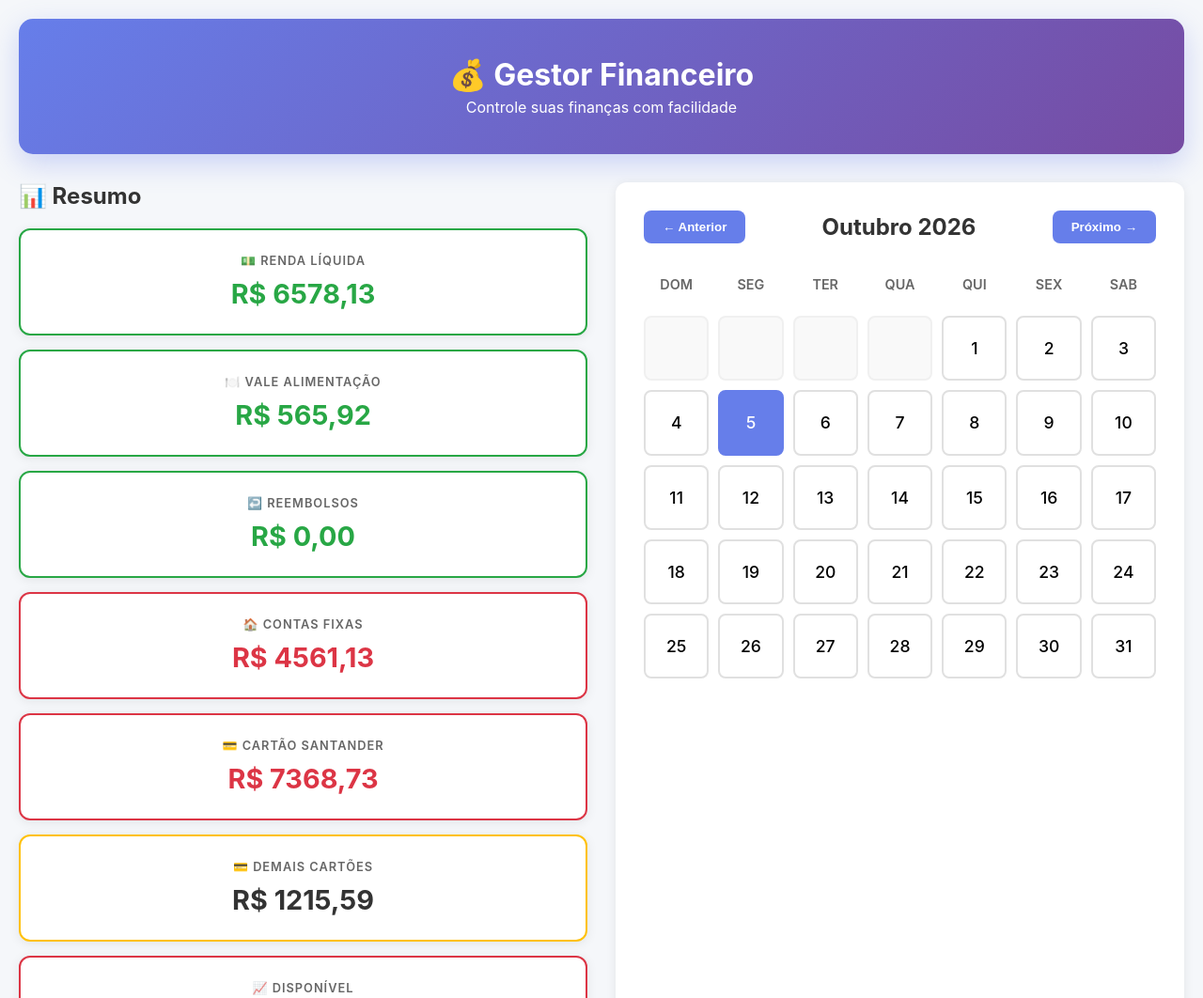
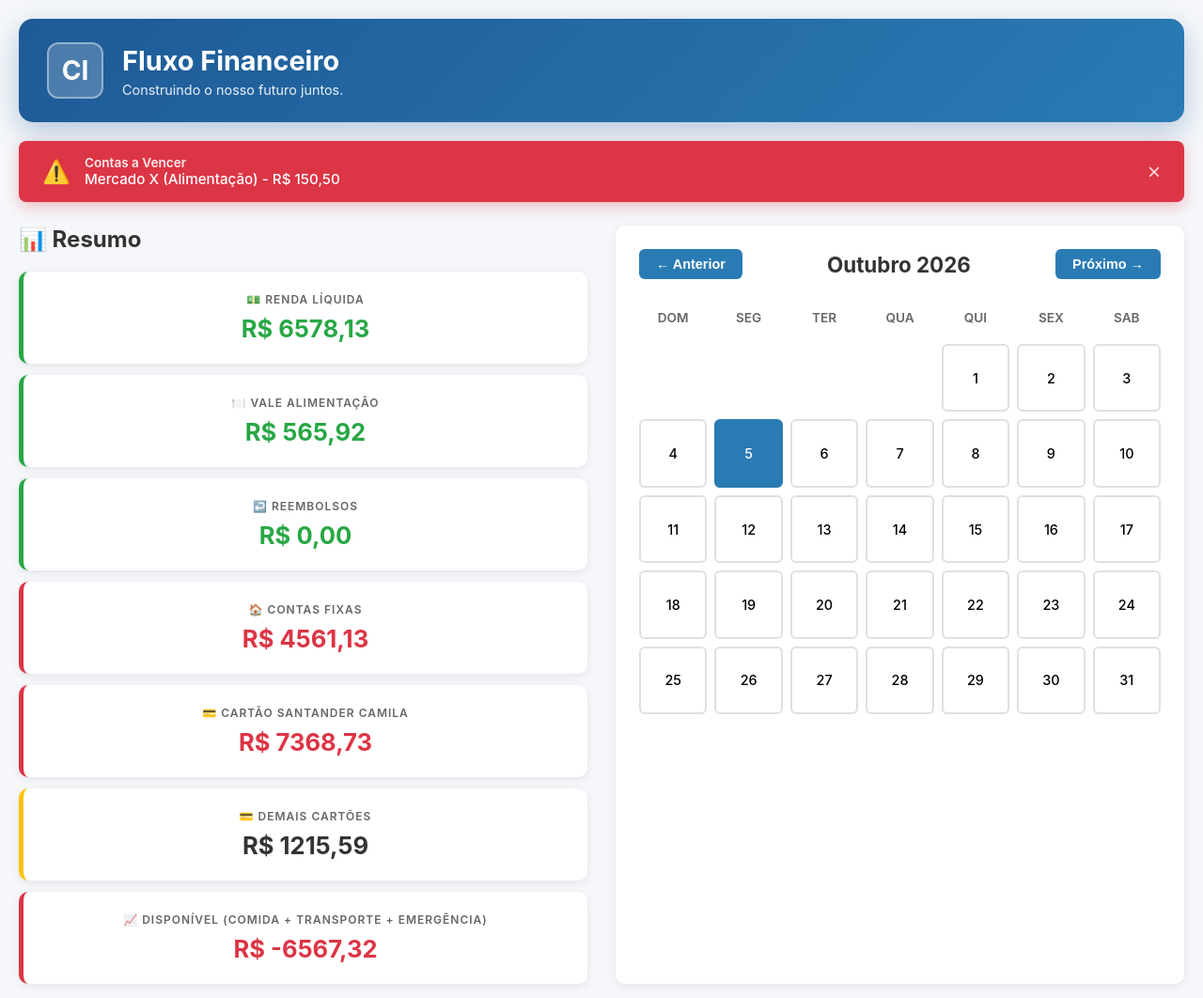
Before and after one commit to carlamonteiro497-spec/gestor-financeiro-server, a website: page public/index.html in a window 1280 px wide. Shown: the top 1062 px of the page at 94% size. Drawn offline with Linux system fonts and the light colour scheme.

Commit message:
Add logo CI and vencimento banner

```diff
--- a/public/index.html
+++ b/public/index.html
@@ -22,19 +22,106 @@
             margin: 0 auto;
         }
 
+        /* Header com Logo */
         header {
-            background: linear-gradient(135deg, #667eea 0%, #764ba2 100%);
+            background: linear-gradient(135deg, #1e5a96 0%, #2a7bb4 100%);
             color: white;
-            padding: 40px 30px;
+            padding: 25px 30px;
             border-radius: 15px;
-            margin-bottom: 30px;
-            box-shadow: 0 10px 30px rgba(102, 126, 234, 0.3);
-            text-align: center;
+            margin-bottom: 20px;
+            box-shadow: 0 10px 30px rgba(30, 90, 150, 0.3);
+            display: flex;
+            align-items: center;
+            gap: 20px;
         }
 
-        header h1 {
-            font-size: 2em;
+        .logo {
+            width: 60px;
+            height: 60px;
+            background: rgba(255, 255, 255, 0.2);
+            border-radius: 12px;
+            display: flex;
+            align-items: center;
+            justify-content: center;
+            font-size: 28px;
+            font-weight: bold;
+            border: 2px solid rgba(255, 255, 255, 0.4);
+            flex-shrink: 0;
+        }
+
+        .header-text h1 {
+            font-size: 1.8em;
             margin-bottom: 5px;
+        }
+
+        .header-text p {
+            opacity: 0.9;
+            font-size: 0.9em;
+        }
+
+        /* Banner de Vencimento */
+        .vencimento-banner {
+            background: #dc3545;
+            color: white;
+            padding: 15px 25px;
+            border-radius: 8px;
+            margin-bottom: 25px;
+            display: flex;
+            justify-content: space-between;
+            align-items: center;
+            box-shadow: 0 5px 15px rgba(220, 53, 69, 0.3);
+            animation: slideDown 0.4s ease;
+        }
+
+        @keyframes slideDown {
+            from {
+                transform: translateY(-20px);
+                opacity: 0;
+            }
+            to {
+                transform: translateY(0);
+                opacity: 1;
+            }
+        }
+
+        .vencimento-content {
+            display: flex;
+            align-items: center;
+            gap: 15px;
+        }
+
+        .vencimento-icon {
+            font-size: 24px;
+        }
+
+        .vencimento-text {
+            display: flex;
+            flex-direction: column;
+        }
+
+        .vencimento-label {
+            font-size: 0.85em;
+            opacity: 0.9;
+            font-weight: 600;
+        }
+
+        .vencimento-details {
+            font-size: 0.95em;
+            font-weight: 500;
+        }
+
+        .vencimento-close {
+            background: none;
+            border: none;
+            color: white;
+            font-size: 24px;
+            cursor: pointer;
+            opacity: 0.8;
+            transition: opacity 0.3s;
+        }
+
+        .vencimento-close:hover {
+            opacity: 1;
         }
 
         .main-layout {
@@ -53,48 +140,48 @@
         .cards-grid {
             display: grid;
             grid-template-columns: 1fr;
-            gap: 15px;
+            gap: 12px;
         }
 
         .card {
             background: white;
-            padding: 25px;
-            border-radius: 12px;
-            box-shadow: 0 2px 12px rgba(0,0,0,0.08);
-            border: 2px solid #e0e0e0;
+            padding: 22px;
+            border-radius: 10px;
+            box-shadow: 0 2px 10px rgba(0,0,0,0.08);
+            border-left: 5px solid #2a7bb4;
             cursor: pointer;
             transition: all 0.3s ease;
             text-align: center;
         }
 
         .card:hover {
-            box-shadow: 0 8px 25px rgba(0,0,0,0.15);
-            transform: translateY(-5px);
+            box-shadow: 0 8px 20px rgba(0,0,0,0.12);
+            transform: translateY(-4px);
         }
 
         .card.positive {
-            border-color: #28a745;
+            border-left-color: #28a745;
         }
 
         .card.negative {
-            border-color: #dc3545;
+            border-left-color: #dc3545;
         }
 
         .card.warning {
-            border-color: #ffc107;
+            border-left-color: #ffc107;
         }
 
         .card-label {
-            font-size: 0.8em;
+            font-size: 0.75em;
             color: #666;
             text-transform: uppercase;
             letter-spacing: 1px;
-            margin-bottom: 10px;
+            margin-bottom: 8px;
             font-weight: 600;
         }
 
         .card-value {
-            font-size: 1.8em;
+            font-size: 1.6em;
             font-weight: bold;
             color: #333;
         }
@@ -110,9 +197,9 @@
         /* Calendar Section */
         .calendar-section {
             background: white;
-            padding: 30px;
-            border-radius: 12px;
-            box-shadow: 0 2px 12px rgba(0,0,0,0.08);
+            padding: 25px;
+            border-radius: 10px;
+            box-shadow: 0 2px 10px rgba(0,0,0,0.08);
         }
 
         .calendar-header {
@@ -123,23 +210,25 @@
         }
 
         .calendar-header button {
-            background: #667eea;
+            background: #2a7bb4;
             color: white;
             border: none;
-            padding: 10px 20px;
-            border-radius: 8px;
+            padding: 8px 18px;
+            border-radius: 6px;
             cursor: pointer;
             font-weight: bold;
             transition: all 0.3s;
+            font-size: 0.9em;
         }
 
         .calendar-header button:hover {
-            background: #764ba2;
+            background: #1e5a96;
+            transform: translateY(-2px);
         }
 
         .calendar-header h3 {
             color: #333;
-            font-size: 1.5em;
+            font-size: 1.4em;
             flex: 1;
             text-align: center;
         }
@@ -147,23 +236,23 @@
         .calendar-weekdays {
             display: grid;
             grid-template-columns: repeat(7, 1fr);
-            gap: 10px;
-            margin-bottom: 15px;
+            gap: 8px;
+            margin-bottom: 12px;
         }
 
         .weekday {
             text-align: center;
             font-weight: 600;
             color: #666;
-            padding: 10px 0;
-            font-size: 0.9em;
+            padding: 8px 0;
+            font-size: 0.85em;
             text-transform: uppercase;
         }
 
         .calendar-days {
             display: grid;
             grid-template-columns: repeat(7, 1fr);
-            gap: 10px;
+            gap: 8px;
         }
 
         .day {
@@ -173,23 +262,24 @@
             align-items: center;
             justify-content: center;
             border: 2px solid #e0e0e0;
-            border-radius: 8px;
+            border-radius: 6px;
             cursor: pointer;
             transition: all 0.3s;
             background: white;
             font-weight: 500;
             position: relative;
+            font-size: 0.9em;
         }
 
         .day:hover {
-            border-color: #667eea;
-            background: #f9f9f9;
+            border-color: #2a7bb4;
+            background: #f0f6fb;
         }
 
         .day.today {
-            background: #667eea;
+            background: #2a7bb4;
             color: white;
-            border-color: #667eea;
+            border-color: #2a7bb4;
         }
 
         .day.has-event {
@@ -199,15 +289,12 @@
 
         .day.has-event.today {
             background: #dc3545;
-        }
-
-        .day-number {
-            font-size: 1.1em;
+            border-color: #dc3545;
         }
 
         .day-dot {
-            width: 6px;
-            height: 6px;
+            width: 5px;
+            height: 5px;
             background: #dc3545;
             border-radius: 50%;
             margin-top: 2px;
@@ -218,14 +305,13 @@
         }
 
         .day.empty {
-            background: #f9f9f9;
+            background: transparent;
             cursor: default;
-            border-color: #f0f0f0;
+            border-color: transparent;
         }
 
         .day.empty:hover {
-            background: #f9f9f9;
-            border-color: #f0f0f0;
+            background: transparent;
         }
 
         /* Modal */
@@ -248,8 +334,8 @@
 
         .modal-content {
             background: white;
-            padding: 40px;
-            border-radius: 15px;
+            padding: 35px;
+            border-radius: 12px;
             max-width: 600px;
             max-height: 80vh;
             overflow-y: auto;
@@ -259,8 +345,8 @@
 
         .modal-close {
             position: absolute;
-            top: 20px;
-            right: 20px;
+            top: 15px;
+            right: 15px;
             background: none;
             border: none;
             font-size: 28px;
@@ -269,30 +355,30 @@
         }
 
         .modal-title {
-            font-size: 1.6em;
+            font-size: 1.5em;
             color: #333;
-            margin-bottom: 20px;
+            margin-bottom: 15px;
         }
 
         .modal-value {
-            font-size: 2.2em;
+            font-size: 2em;
             font-weight: bold;
-            color: #667eea;
+            color: #2a7bb4;
             margin-bottom: 25px;
         }
 
         .modal-table {
             width: 100%;
             border-collapse: collapse;
-            margin-top: 20px;
         }
 
         .modal-table th {
-            background: #667eea;
+            background: #2a7bb4;
             color: white;
             padding: 12px;
             text-align: left;
             font-weight: 600;
+            font-size: 0.9em;
         }
 
         .modal-table td {
@@ -302,13 +388,13 @@
 
         .loading {
             text-align: center;
-            padding: 40px;
-            color: #667eea;
+            padding: 60px 20px;
+            color: #2a7bb4;
         }
 
         .spinner {
             border: 4px solid #f3f3f3;
-            border-top: 4px solid #667eea;
+            border-top: 4px solid #2a7bb4;
             border-radius: 50%;
             width: 40px;
             height: 40px;
@@ -328,23 +414,40 @@
         }
 
         @media (max-width: 768px) {
+            header {
+                flex-direction: column;
+                text-align: center;
+            }
+
             .calendar-weekdays,
             .calendar-days {
                 gap: 5px;
-            }
-
-            .day {
-                font-size: 0.9em;
             }
         }
     </style>
 </head>
 <body>
     <div class="container">
+        <!-- Header com Logo -->
         <header>
-            <h1>💰 Gestor Financeiro</h1>
-            <p>Controle suas finanças com facilidade</p>
+            <div class="logo">CI</div>
+            <div class="header-text">
+                <h1>Fluxo Financeiro</h1>
+                <p>Construindo o nosso futuro juntos.</p>
+            </div>
         </header>
+
+        <!-- Banner de Vencimento -->
+        <div id="vencimento-banner" class="vencimento-banner" style="display: none;">
+            <div class="vencimento-content">
+                <div class="vencimento-icon">⚠️</div>
+                <div class="vencimento-text">
+                    <div class="vencimento-label">Contas a Vencer</div>
+                    <div class="vencimento-details" id="vencimento-text">Carregando...</div>
+                </div>
+            </div>
+            <button class="vencimento-close" onclick="fecharVencimento()">×</button>
+        </div>
 
         <div id="loading" class="loading">
             <div class="spinner"></div>
@@ -411,11 +514,11 @@
         const cardsConfig = [
             { id: 'renda', label: '💵 RENDA LÍQUIDA', value: 6578.13, type: 'positive' },
             { id: 'vale', label: '🍽️ VALE ALIMENTAÇÃO', value: 565.92, type: 'positive' },
-            { id: 'reembolsos', label: '↩️ REEMBOLSOS', value: 0, type: 'positive' },
+            { id: 'reembolsos', label: '↩️ REEMBOLSOS', value: 0.00, type: 'positive' },
             { id: 'contas-fixas', label: '🏠 CONTAS FIXAS', value: 4561.13, type: 'negative' },
-            { id: 'cartao-santander', label: '💳 CARTÃO SANTANDER', value: 7368.73, type: 'negative' },
+            { id: 'cartao-santander', label: '💳 CARTÃO SANTANDER CAMILA', value: 7368.73, type: 'negative' },
             { id: 'demais-cartoes', label: '💳 DEMAIS CARTÕES', value: 1215.59, type: 'warning' },
-            { id: 'disponivel', label: '📈 DISPONÍVEL', value: -6567.32, type: 'negative' }
+            { id: 'disponivel', label: '📈 DISPONÍVEL (COMIDA + TRANSPORTE + EMERGÊNCIA)', value: -6567.32, type: 'negative' }
         ];
 
         function formatarMoeda(valor) {
@@ -430,6 +533,8 @@
 
                 preencherCards();
                 gerarCalendario();
+                mostrarVencimento();
+
                 document.getElementById('loading').style.display = 'none';
                 document.getElementById('content').style.display = 'block';
 
@@ -453,6 +558,20 @@
             document.getElementById('cards-container').innerHTML = html;
         }
 
+        function mostrarVencimento() {
+            const transacoes = dados.transacoes || [];
+            if (transacoes.length > 1) {
+                const primeira = transacoes[1];
+                document.getElementById('vencimento-text').textContent =
+                    `${primeira[1]} (${primeira[2]}) - ${formatarMoeda(primeira[4])}`;
+                document.getElementById('vencimento-banner').style.display = 'flex';
+            }
+        }
+
+        function fecharVencimento() {
+            document.getElementById('vencimento-banner').style.display = 'none';
+        }
+
         function gerarCalendario() {
             const ano = mesAtual.getFullYear();
             const mes = mesAtual.getMonth();
@@ -464,12 +583,10 @@
 
             let html = '';
 
-            // Dias vazios antes do primeiro dia do mês
             for (let i = 0; i < primeiroDia; i++) {
                 html += '<div class="day empty"></div>';
             }
 
-            // Dias do mês
             const transacoes = dados.transacoes || [];
             for (let dia = 1; dia <= ultimoDia; dia++) {
                 const dataStr = `${ano}-${String(mes + 1).padStart(2, '0')}-${String(dia).padStart(2, '0')}`;
@@ -482,7 +599,7 @@
 
                 html += `
                     <div class="${classes}" onclick="abrirDia('${dataStr}')">
-                        <div class="day-number">${dia}</div>
+                        <div>${dia}</div>
                         ${temEvento ? '<div class="day-dot"></div>' : ''}
                     </div>
                 `;
@@ -524,7 +641,7 @@
             const dataParts = data.split('-');
             const dataFormatada = `${dataParts[2]}/${dataParts[1]}/${dataParts[0]}`;
 
-            document.getElementById('modalTitle').textContent = `📅 Transações de ${dataFormatada}`;
+            document.getElementById('modalTitle').textContent = `📅 ${dataFormatada}`;
 
             let total = 0;
             let html = '';
```
